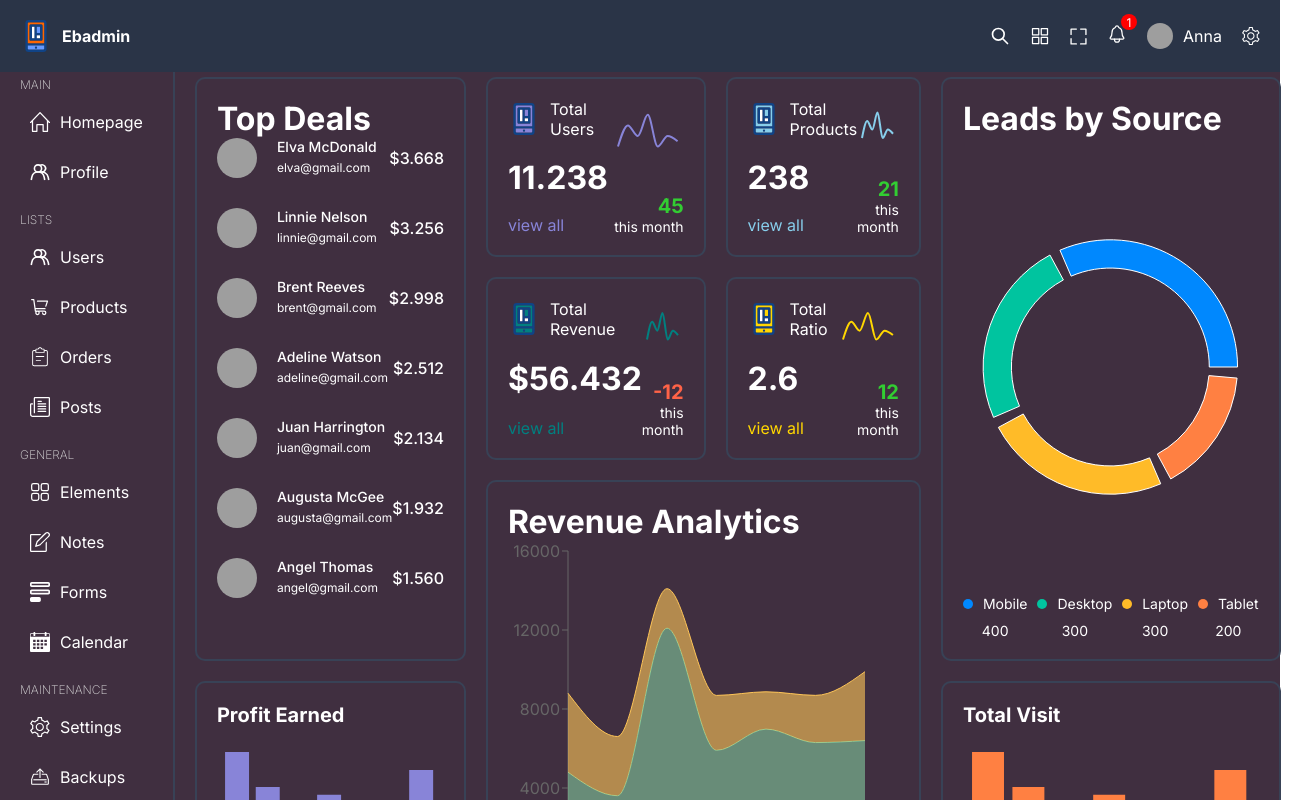
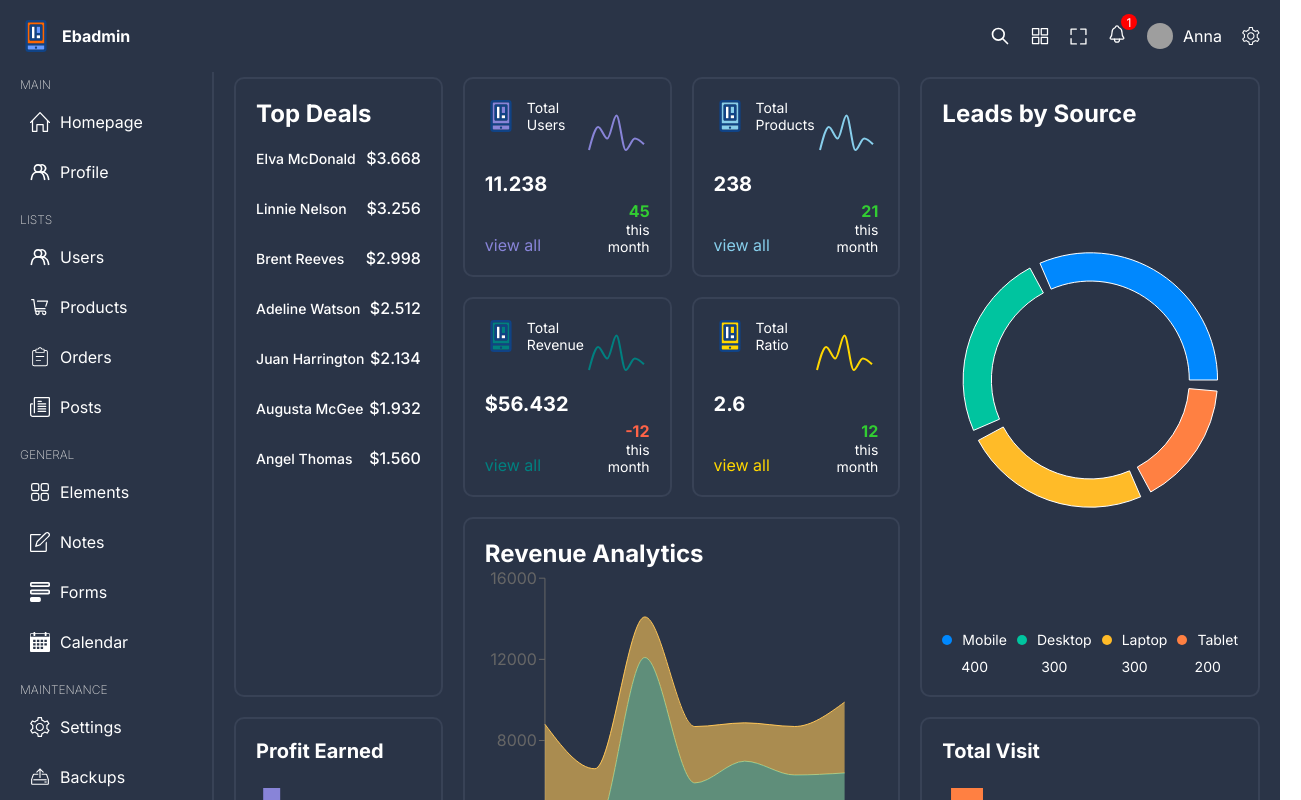
Before and after one commit to ebrahimmosadegh/react-admin-ui, a React (Vite) app: page / in a window 1280 px wide. Shown: the top 800 px of the page, 1301 px wide, since content can reach past the window. Built offline with nearby package versions, Linux system fonts and the light colour scheme; grey boxes are pictures that could not be loaded.

Commit message:
update all css better than ago

```diff
--- a/src/components/bigChartBox/bigChartBox.scss
+++ b/src/components/bigChartBox/bigChartBox.scss
@@ -1,3 +1,5 @@
+@import '../../styles/responsive.scss';
+
 .bigChartBox{
     width: 100%;
     height: 100%;
@@ -5,6 +7,12 @@
     flex-direction: column;
     justify-content: space-between;
 
+    h1{
+        @include xxl{
+            font-size: 24px;
+        }
+    }
+
     .chart{
         width: 100%;
         height: 100%;
--- a/src/components/chartBox/chartBox.scss
+++ b/src/components/chartBox/chartBox.scss
@@ -1,6 +1,12 @@
+@import '../../styles/responsive.scss';
+
 .chartBox{
     display: flex;
     height: 100%;
+
+    @include sm{
+        flex-direction: column;
+    }
 
     .boxInfo{
         flex: 3;
@@ -8,10 +14,24 @@
         flex-direction: column;
         justify-content: space-between;
 
+        @include sm{
+            gap: 20px;
+        }
+
         .title{
             display: flex;
             align-items: center;
             gap: 10px;
+
+            @include xxl{
+                font-size: 14px;
+            }
+        }
+
+        h1{
+            @include xxl{
+                font-size: 20px;
+            }
         }
     }
 
@@ -34,6 +54,10 @@
             .percentage{
                 font-weight: bold;
                 font-size: 20px;
+
+                @include xxl{
+                    font-size: 16px;
+                }
             }
 
             .duration{
--- a/src/components/pieChartBox/pieChartBox.scss
+++ b/src/components/pieChartBox/pieChartBox.scss
@@ -1,8 +1,16 @@
+@import '../../styles/responsive.scss';
+
 .pieChartBox{
     height: 100%;
     display: flex;
     flex-direction: column;
     justify-content: space-between;
+
+    h1{
+        @include xxl{
+            font-size: 24px;
+        }
+    }
 
     .chart{
         width: 100%;
--- a/src/components/single/single.scss
+++ b/src/components/single/single.scss
@@ -1,5 +1,12 @@
+@import '../../styles/responsive.scss';
+
 .single{
     display: flex;
+
+    @include xl{
+        flex-direction: column;
+        gap: 50px;
+    }
 
     .view{
         flex: 1;
@@ -42,6 +49,10 @@
             height: 0;
             border: 0.5px solid gray;
             margin: 20px 0px;
+
+            @include md{
+                display: none;
+            }
         }
 
         .chart{
@@ -49,6 +60,9 @@
             width: 80%;
             height: 400px;
 
+            @include md{
+                display: none;
+            }
         }
     }
 
@@ -84,6 +98,10 @@
                     padding: 15px;
                     background-color: #f45b6810;
 
+                    @include md{
+                        min-width: 250px;
+                    }
+
                     p{
                         margin-bottom: 5px;
                     }
--- a/src/components/topBox/topBox.scss
+++ b/src/components/topBox/topBox.scss
@@ -1,6 +1,12 @@
+@import '../../styles/responsive.scss';
+
 .topBox{
-    ha{
+    h1{
         margin-bottom: 20px;
+
+        @include xxl{
+            font-size: 24px;
+        }
     }
 
     .list{
@@ -20,6 +26,14 @@
                     height: 40px;
                     border-radius: 50%;
                     object-fit: cover;
+
+                    @include xxl{
+                        display: none;
+                    }
+                    @include lg{
+                        display: block;
+                    }
+
                 }
 
                 .userText{
@@ -33,6 +47,13 @@
                     }
                     .email{
                         font-size: 12px;
+
+                        @include xxl{
+                            display: none;
+                        }
+                        @include lg{
+                            display: block;
+                        }
                     }
                 }
             }
--- a/src/pages/home/home.scss
+++ b/src/pages/home/home.scss
@@ -1,10 +1,25 @@
 @import "../../styles/variables.scss";
+@import '../../styles/responsive.scss';
 
 .home{
     display: grid;
     gap: 20px;
     grid-template-columns: repeat(4, 1fr);
     grid-auto-rows: minmax(180px, auto);
+    grid-auto-flow: dense;
+
+    @include xl{
+        grid-template-columns: repeat(3, 1fr);
+    }
+    @include lg{
+        grid-template-columns: repeat(2, 1fr);
+    }
+    @include md{
+        grid-template-columns: repeat(1, 1fr);
+    }
+    @include sm{
+        grid-auto-rows: minmax(120px, auto);
+    }
 
     .box{
         padding: 20px;
@@ -25,5 +40,9 @@
     .box7{
         grid-column: span 2;
         grid-row: span 2;
+
+        @include md{
+            display: none;
+        }
     }
 }
--- a/src/styles/global.scss
+++ b/src/styles/global.scss
@@ -20,28 +20,16 @@
 
 .container{
   display: flex;
-
-  @include xxl{
-    background-color: rgba(255,0,0,0.101);
-  }
-  @include xl{
-    background-color: rgba(106,255,0,0.101);
-  }
-  @include lg{
-    background-color: rgba(0,238,255,0.101);
-  }
-  @include md{
-    background-color: rgba(174,123,203,0.101);
-  }
-  @include sm{
-    background-color: rgba(106,255,0,0.101);
-  }
 }
 
 .menuContainer{
   width: 250px;
   padding: 5px 20px;
   border-right: 2px solid $soft-bg;
+
+  @include lg{
+    width:max-content;
+  }
 }
 
 .contentContainer{
```
